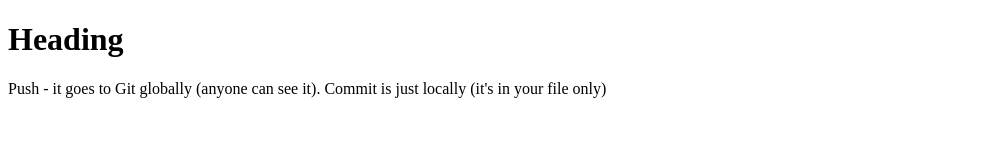
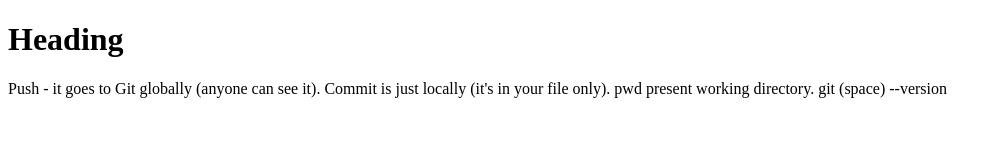
Before and after one commit to wendyjm/GitWithChris, a plain HTML site: page index.html in a window 1280 px wide. Shown: the whole page, without its empty margins (0-1002 px from the left). Drawn offline with Linux system fonts and the light colour scheme.

Commit message:
Update index.html

```diff
--- a/index.html
+++ b/index.html
@@ -2,6 +2,6 @@
 <html>
 <body>
 <h1>Heading</h1>
-<p>Push - it goes to Git globally (anyone can see it). Commit is just locally (it's in your file only)</p>
+<p>Push - it goes to Git globally (anyone can see it). Commit is just locally (it's in your file only). pwd present working directory. git (space) --version</p>
 </body>
 </html>
```
